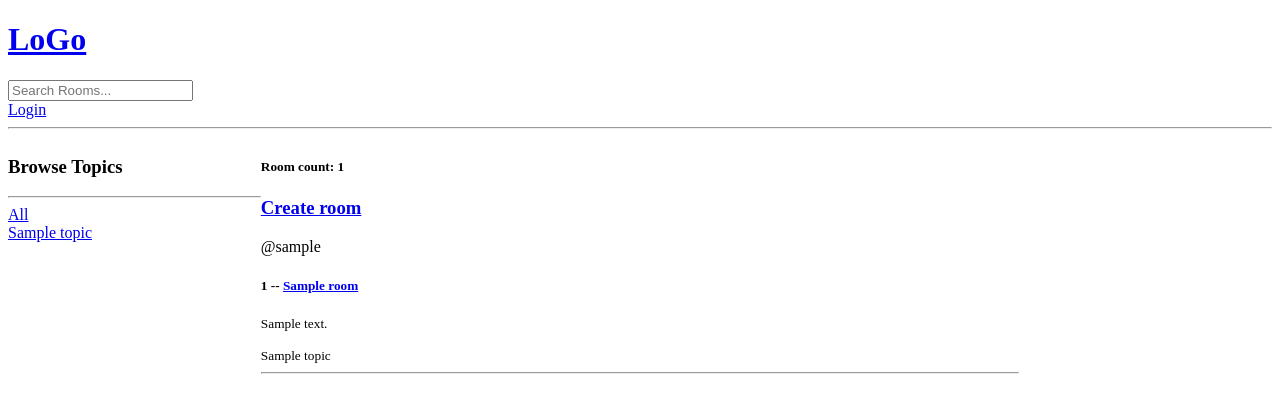
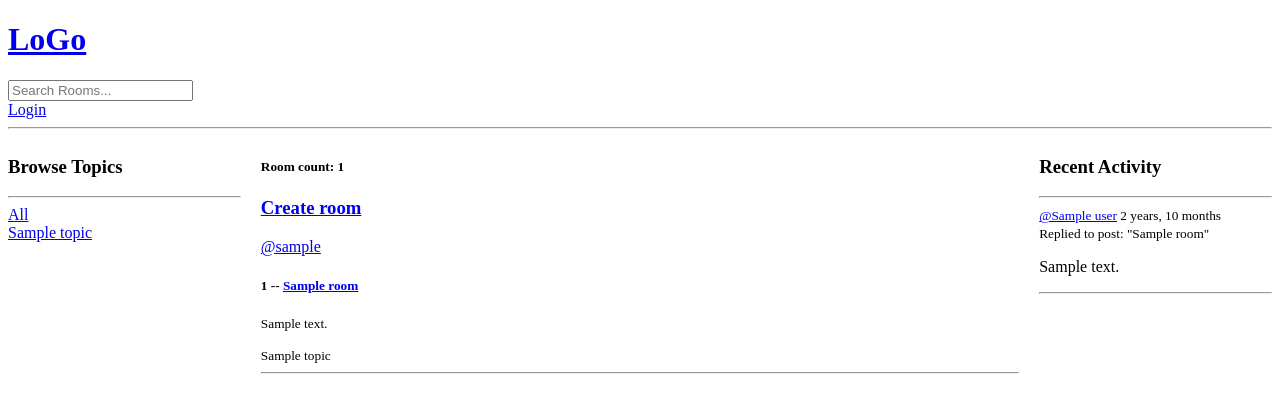
Before and after one commit to KrappRamiro/studybud, a Django app: template base/templates/base/home.html in a window 1280 px wide. Shown: the top 413 px of the page. Run offline with Django 4.2, Linux system fonts and the light colour scheme; the template is opened without the code that fills it: most values are stand-ins (such as "Sample title", 1, 10 or a date in 2020).

Commit message:
added profile pages

```diff
--- a/base/models.py
+++ b/base/models.py
@@ -40,5 +40,9 @@ class Message(models.Model):
     updated = models.DateTimeField(auto_now=True)
     created = models.DateTimeField(auto_now_add=True)
 
+    class Meta:
+        # updated meanns ascending, -updated means descending
+        ordering = ['-updated', '-created']
+
     def __str__(self):
         return self.body[0:50]
--- /dev/null
+++ b/base/templates/base/activity_component.html
@@ -0,0 +1,27 @@
+<style>
+	.recent-activity-container{
+		padding-left:20px;
+	}
+</style>
+<div class="recent-activity-container">
+   <h3>Recent Activity</h3>
+   <hr/>
+   {% for message in room_messages %}
+      <div>
+         {% if request.user == message.user %}
+            <small>
+               <a href="{% url 'delete-message' message.id %}">Delete</a>
+               <a href="{% url 'update-message' message.id %}">Edit</a>
+            </small>
+            <br/>
+         {% endif %}
+         <small>
+            <a href="{% url 'user-profile' message.user.id %}">@{{ message.user }}</a>   {{ message.created|timesince }}
+         </small>
+         <br/>
+         <small>Replied to post: "{{ message.room }}"</small>
+         <p>{{ message.body }}</p>
+         <hr/>
+      </div>
+   {% endfor %}
+</div>
--- /dev/null
+++ b/base/templates/base/feed_component.html
@@ -0,0 +1,26 @@
+{% comment %} Container for the rooms {% endcomment %}
+<div>
+   {% for room in rooms %}
+      <div>
+         <a href="{% url 'user-profile' room.host.id %} ">@{{ room.host.username }}</a>
+         {% comment %} Display the edit and delete buttons if you are the owner of the rooms {% endcomment %}
+         {% if request.user == room.host %}
+            -----
+            <a href="{% url 'update-room' room.id %}">Edit</a>
+            <a href=" {% url 'delete-room' room.id %} ">Delete</a>
+         {% endif %}
+         <h5>
+            {{ room.id }} --
+            <a href="{% url 'room' room.id %}">
+               <!-- The value inside the '' depends on the name="" we defined in urls.py-->
+               {{ room.name }}
+            </a>
+         </h5>
+         <small>
+            <p>{{ room.description }}</p>
+         </small>
+         <small>{{ room.topic.name }}</small>
+         <hr />
+      </div>
+   {% endfor %}
+</div>
--- a/base/templates/base/home.html
+++ b/base/templates/base/home.html
@@ -5,56 +5,20 @@
 		display:grid;
 		grid-template-columns: 1fr 3fr 1fr;
 	}
+	.browse-topics-container{
+		padding-right:20px;
+	}
    </style>
    {% comment %} General container for the page {% endcomment %}
    <div class="home-container">
-      {% comment %} Container for the browse topics sidebar {% endcomment %}
-      <div>
-         <h3>Browse Topics</h3>
-         <hr/>
-         <div>
-            <a href="{% url 'home' %}">All</a>
-         </div>
-         {% for topic in topics %}
-            <div>
-               <a href="{% url 'home' %}?q={{ topic.name }}">{{ topic.name }}</a>
-            </div>
-         {% endfor %}
-      </div>
-      {% comment %} Container for the rooms {% endcomment %}
+      <div>{% include "base/topics_component.html" %}</div>
       <div>
          <h5>Room count: {{ room_count }}</h5>
          <h3>
             <a href="{% url 'create-room' %}">Create room</a>
          </h3>
-         <div>
-            {% for room in rooms %}
-               <div>
-                  <span>@{{ room.host.username }}</span>
-                  {% comment %} Display the edit and delete buttons if you are the owner of the rooms {% endcomment %}
-                  {% if request.user == room.host %}
-                     -----
-                     <a href="{% url 'update-room' room.id %}">Edit</a>
-                     <a href=" {% url 'delete-room' room.id %} ">Delete</a>
-                  {% endif %}
-                  <h5>
-                     {{ room.id }} --
-                     <a href="{% url 'room' room.id %}">
-                        <!-- The value inside the '' depends on the name="" we defined in urls.py-->
-                        {{ room.name }}
-                     </a>
-                  </h5>
-                  <small>
-                     <p>{{ room.description }}</p>
-                  </small>
-                  <small>{{ room.topic.name }}</small>
-                  <hr />
-               </div>
-            {% endfor %}
-         </div>
+         <div>{% include "base/feed_component.html" %}</div>
       </div>
-      <div class>
-
-		</div>
+      <div>{% include "base/activity_component.html" %}</div>
    </div>
 {% endblock content %}
--- /dev/null
+++ b/base/templates/base/topics_component.html
@@ -0,0 +1,13 @@
+{% comment %} Container for the browse topics sidebar {% endcomment %}
+<div class="browse-topics-container">
+   <h3>Browse Topics</h3>
+   <hr/>
+   <div>
+      <a href="{% url 'home' %}">All</a>
+   </div>
+   {% for topic in topics %}
+      <div>
+         <a href="{% url 'home' %}?q={{ topic.name }}">{{ topic.name }}</a>
+      </div>
+   {% endfor %}
+</div>
--- a/base/urls.py
+++ b/base/urls.py
@@ -8,6 +8,8 @@ urlpatterns = [
     path('logout/', views.logoutUser, name="logout"),
     path('register/', views.registerPage, name="register"),
     path('room/<str:pk>/', views.room, name="room"),  # pk means primary key
+    path('profile/<str:pk>/', views.userProfile, name="user-profile"),
+
     path('create-room/', views.createRoom, name="create-room"),
     path('update-room/<str:pk>/', views.updateRoom, name="update-room"),
     path('delete-room/<str:pk>/', views.deleteRoom, name="delete-room"),
```
Also changed, not shown: base/templates/base/profile.html (added, +18 -0 lines), base/views.py (+17 -3 lines).
